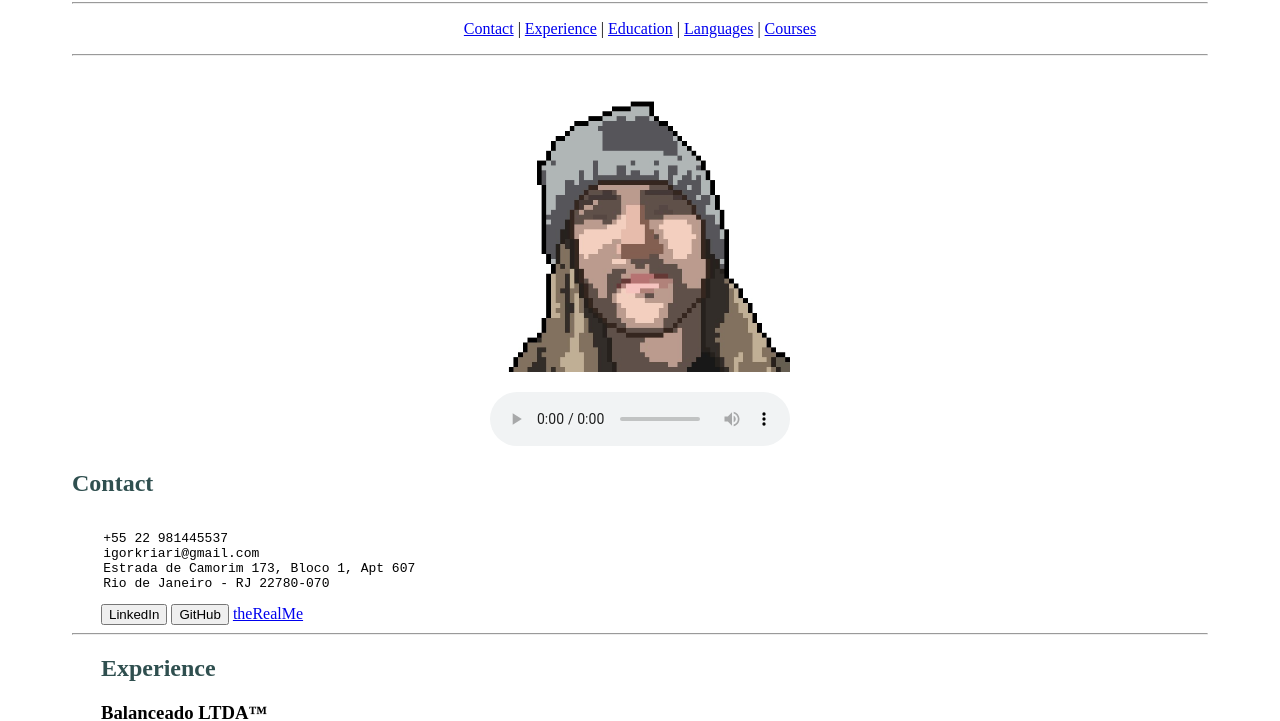
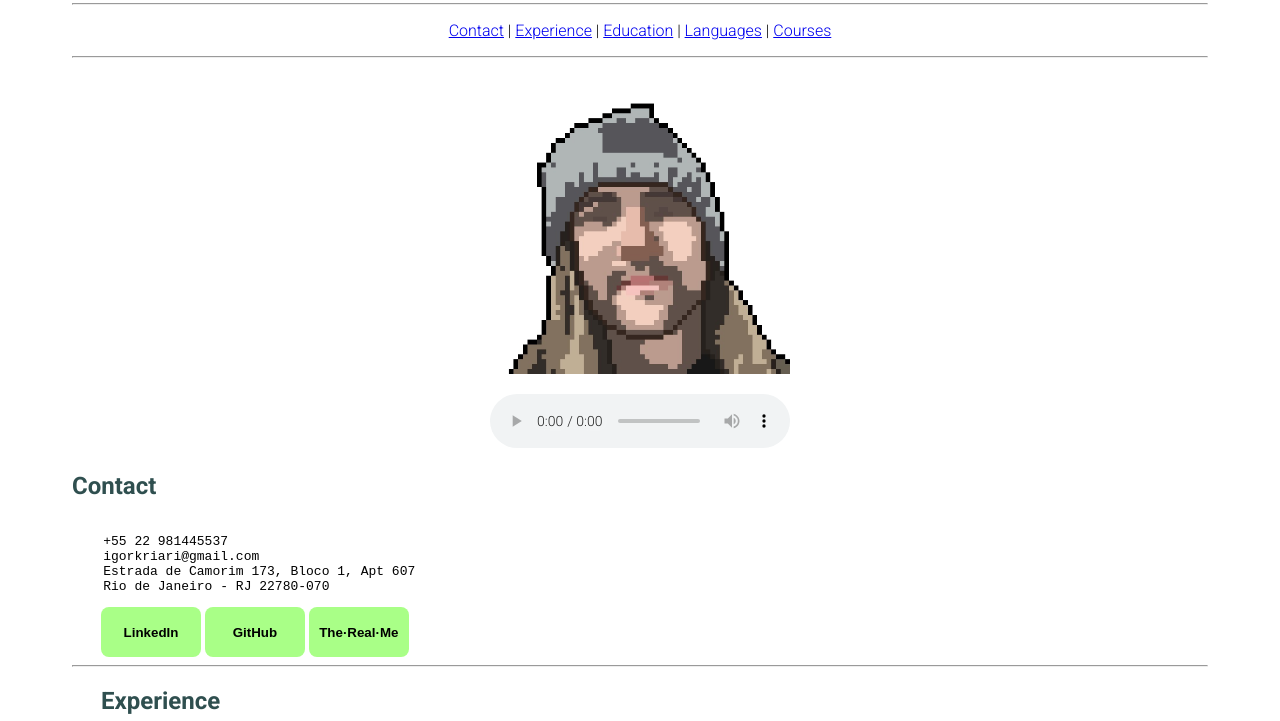
Before and after one commit to igorkriari/HTML5-and-CSS, a plain HTML site: page index.html in a window 1280 px wide. Shown: the part 91-812 px from the top of the page. Drawn offline with Linux system fonts and the light colour scheme.

Commit message:
Modified fonts, video borders, buttons now are :hover, website looks cleaner and more beautiful now

```diff
--- a/estilo.css
+++ b/estilo.css
@@ -10,6 +10,7 @@ p{
 html {
     margin: 5%;
     margin-top: 1%;
+    font-family: 'Roboto', sans-serif;
 }
 div {
     margin: 10%;
@@ -28,3 +29,19 @@ body{
     list-style: none;
     display: inline-block;
 }
+.test{
+
+    background-color: rgb(169, 255, 135);
+    font-weight: 600;
+    height:50px;
+    width:100px;
+    border-radius: 8px;
+    transition: 400ms;
+    border: 0;
+}
+.test:hover{ /* quando passa o mouse em cima, a cor do botão muda! */
+    background-color: rgb(199, 255, 177);
+}
+video{
+    border-radius: 8px;
+}
--- a/index.html
+++ b/index.html
@@ -11,6 +11,7 @@
         <title>Igor Carneiro</title>
         <link type="text/css" rel=stylesheet href="estilo.css"> <!-- estilo CSS externo, se aplicam a todas as tags -->
         <style>h2{color:darkslategrey}</style> <!-- estilo CSS interno, se aplicam a todas as tags -->
+        <link href="https://fonts.googleapis.com/css2?family=Roboto:wght@300;700&family=Ubuntu:wght@700&display=swap" rel="stylesheet">
 
         <!--maneiras diferentes de exibir favicon dependendo da plataforma de acesso-->
         <link rel="apple-touch-icon" sizes="57x57" href="icon/apple-icon-57x57.png">
@@ -39,7 +40,7 @@
         IGOR DE FREITAS CARNEIRO DA SILVA</h1></h1>
 
         <hr>
-        <p style="text-align:center">
+        <p style="text-align:center" >
         <a href="#Contacts">Contact</a> | <a href="#Experience">Experience</a> | <a href="#Education">Education</a> | <a href="#Languages">Languages</a> | <a href="#Courses">Courses</a>
         </p>
         <hr>
@@ -58,10 +59,11 @@
     <div id="Bars">
         <style>div {margin:0; margin-left: 29px;}</style>
         <li><form action="https://www.linkedin.com/in/igor-carneiro/" method="get" target="_blank">
-        <button type="submit">LinkedIn</button></form></li>
+                <button class="test" type="submit">LinkedIn</button></form></li>
         <li><form action="https://github.com/igorkriari" method="get" target="_blank">
-        <button type="submit">GitHub</button></form></li>
-        <a href="eu2.jpeg" title="Black&White me!" target="_blank">theRealMe</a>
+                <button class="test" type="submit">GitHub</button></form></li>
+        <li><form action="eu2.jpeg" method="get" target="_blank">
+                <button class="test" type="submit">The·Real·Me</button></form></li>
             </div>
     <hr>
 <div>
```
